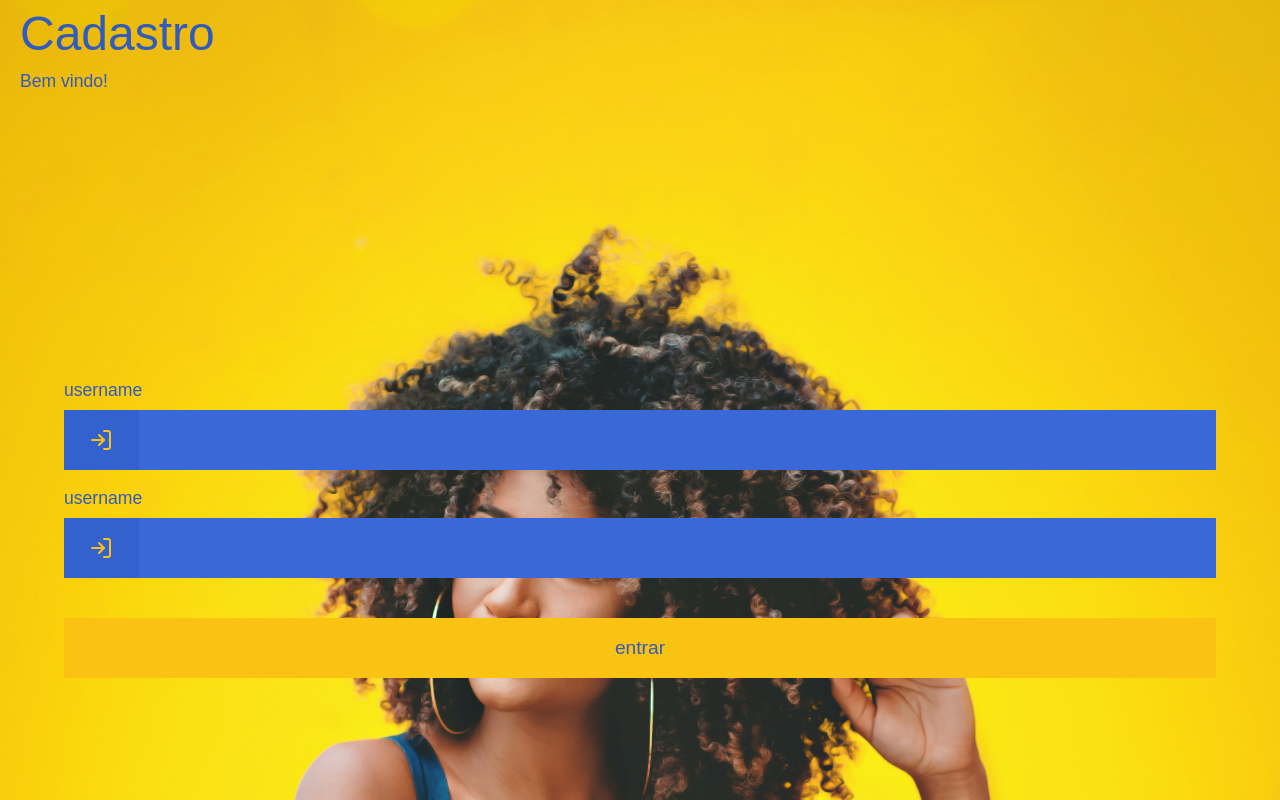
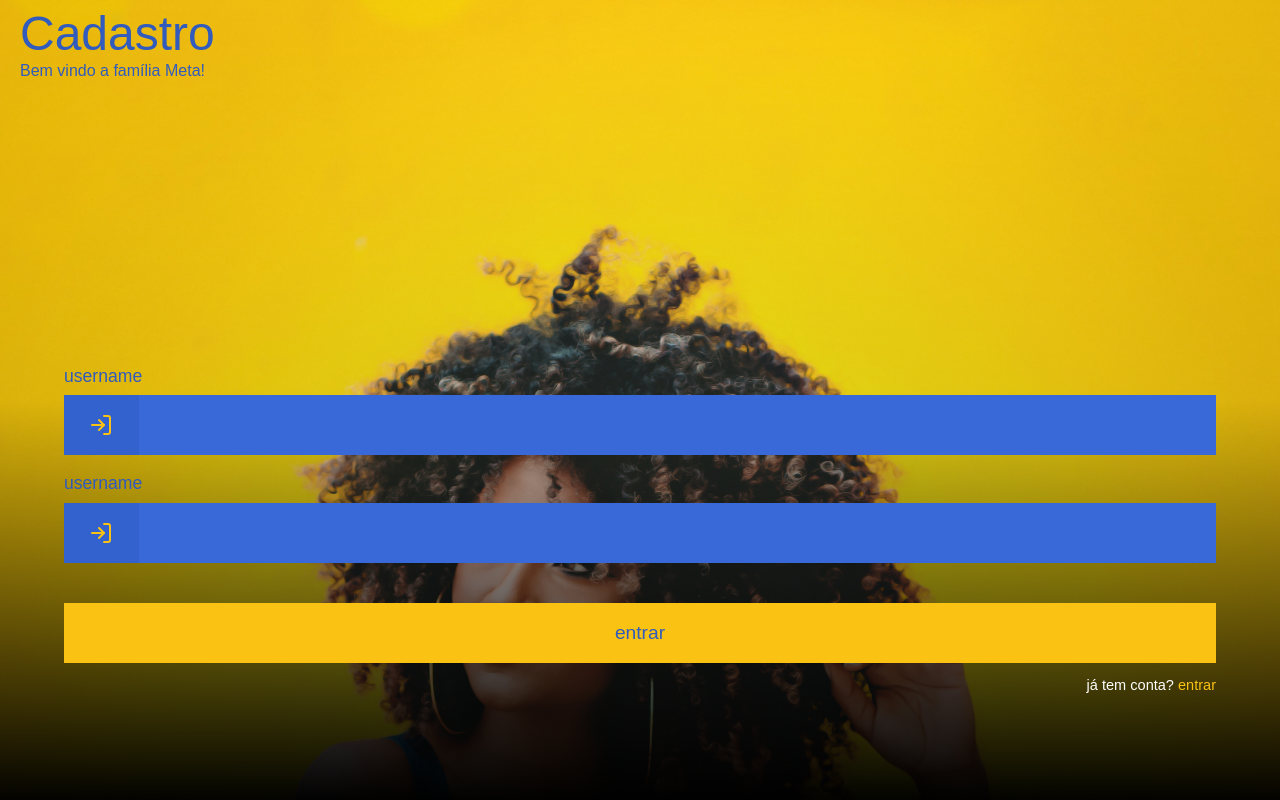
Before and after one commit to devvagnerBR/meta-bank, a React (Create React App) app: page /signup in a window 1280 px wide. Built offline with nearby package versions, Linux system fonts and the light colour scheme; a web font is replaced by a local one.

Commit message:
background img com filtro

```diff
--- a/src/pages/signup/signup.scss
+++ b/src/pages/signup/signup.scss
@@ -1,9 +1,15 @@
 .signup-container {
-	background-image: url("../../assets/images/2.jpg");
+	background-image: linear-gradient(
+			rgba(0, 0, 0, 0),
+			rgba(0, 0, 0, 0.1),
+			rgba(0, 0, 0, 0.99)
+		),
+		url("../../assets/images/2.jpg");
 	background-position: start;
 	background-attachment: fixed;
 	background-size: cover;
 	background-attachment: local;
+
 	// background-size: 100% 80vh;
 }
 
@@ -14,7 +20,7 @@
 	display: flex;
 	justify-content: start;
 	flex-direction: column;
-	gap: 15px;
+	gap: 5px;
 	height: 30vh;
 
 	h1 {
@@ -24,6 +30,10 @@
 
 	h3 {
 		color: $primary;
-		font-size: 1.1rem;
+		font-size: 1rem;
+	}
+
+	span {
+		font-weight: 500;
 	}
 }
--- a/src/pages/signup/signup.tsx
+++ b/src/pages/signup/signup.tsx
@@ -11,7 +11,7 @@ const Signup = () => {
         <div className='signup-container animeLeft'>
             <header className='signup-header'>
                 <h1>Cadastro</h1>
-                <h3> Bem vindo!</h3>
+                <h3> Bem vindo a família <span>Meta</span>!</h3>
             </header>
             <SignupForm />
         </div>
--- a/src/pages/signup/signupForm/signupForm.scss
+++ b/src/pages/signup/signupForm/signupForm.scss
@@ -1,5 +1,3 @@
-
-
 .form-signup-container {
 	display: flex;
 	align-items: center;
@@ -7,4 +5,19 @@
 	flex-direction: column;
 	//background: red;
 	height: 70vh;
+
+	a {
+		font-size: 0.91rem;
+		width: 90%;
+		text-align: end;
+		text-decoration: none;
+		color: $white;
+		padding-top: 15px;
+		font-weight: 300;
+
+		span {
+			color: $seconday;
+			font-weight: 300;
+		}
+	}
 }
--- a/src/pages/signup/signupForm/signupForm.tsx
+++ b/src/pages/signup/signupForm/signupForm.tsx
@@ -2,6 +2,7 @@ import React from 'react'
 import Message from '../../../components/alertMessage/message';
 import Button from '../../../components/button/button';
 import Input from './../../../components/input/input';
+import { Link } from 'react-router-dom';
 
 const SignupForm = () => {
 
@@ -14,6 +15,11 @@ const SignupForm = () => {
             <Input />
             <Message />
             <Button />
+            <Link to='/login'>
+                <p>já tem conta?
+                    <span> entrar</span>
+                </p>
+            </Link>
         </div>
     )
 }
```
